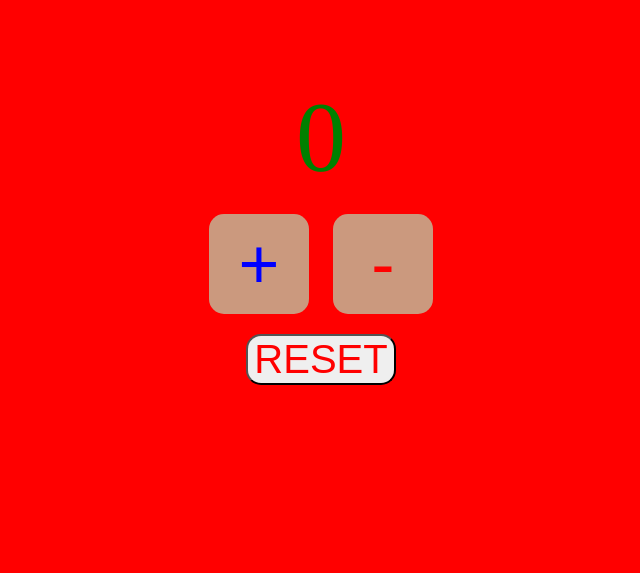
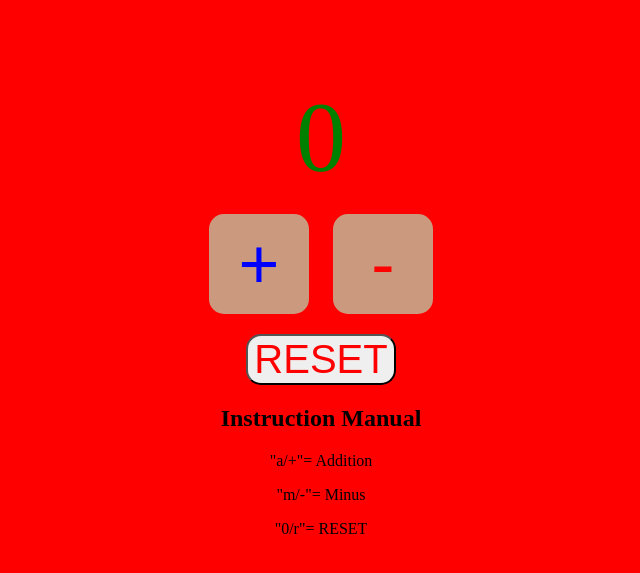
Before and after one commit to jeipfjow/Tallycounteruseit, a plain HTML site: page index.html in a window 1280 px wide. Shown: the part 79-652 px from the top of the page, without its empty margins (319-959 px from the left). Drawn offline with Linux system fonts and the light colour scheme.

Commit message:
Add files via upload
-I added an Instruction Manual

```diff
--- a/index.html
+++ b/index.html
@@ -1,10 +1,12 @@
 <!DOCTYPE html>
 <html lang="en" dir="ltr">
+
 <head>
   <meta charset="utf-8">
-    <title>Hello World</title>
+  <title>Tap Tap Tap</title>
   <link rel="stylesheet" href="static/css/Erick.css">
 </head>
+
 <body>
   <h1 class="jorge">Tally Counter</h1>
   <p id="number" class="book">0</p>
@@ -12,6 +14,11 @@
   <button id="minus" class="turi minus">-</button>
   <br>
   <button id="res" class="enti">RESET</button>
+  <h2>Instruction Manual</h2>
+  <p> "a/+"= Addition </p>
+  <p> "m/-"= Minus </p>
+  <p> "0/r"= RESET </p>
   <script src="static/js/Erick.js" charset="utf-8"></script>
 </body>
+
 </html>
```
Lines whose indentation alone changed are shown as unchanged.
